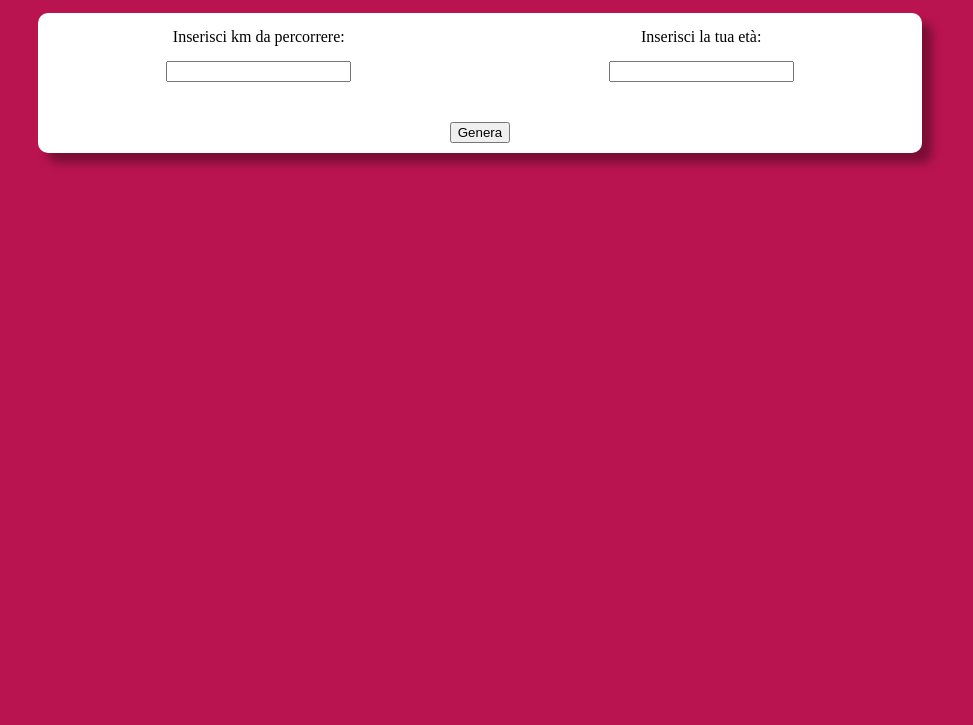
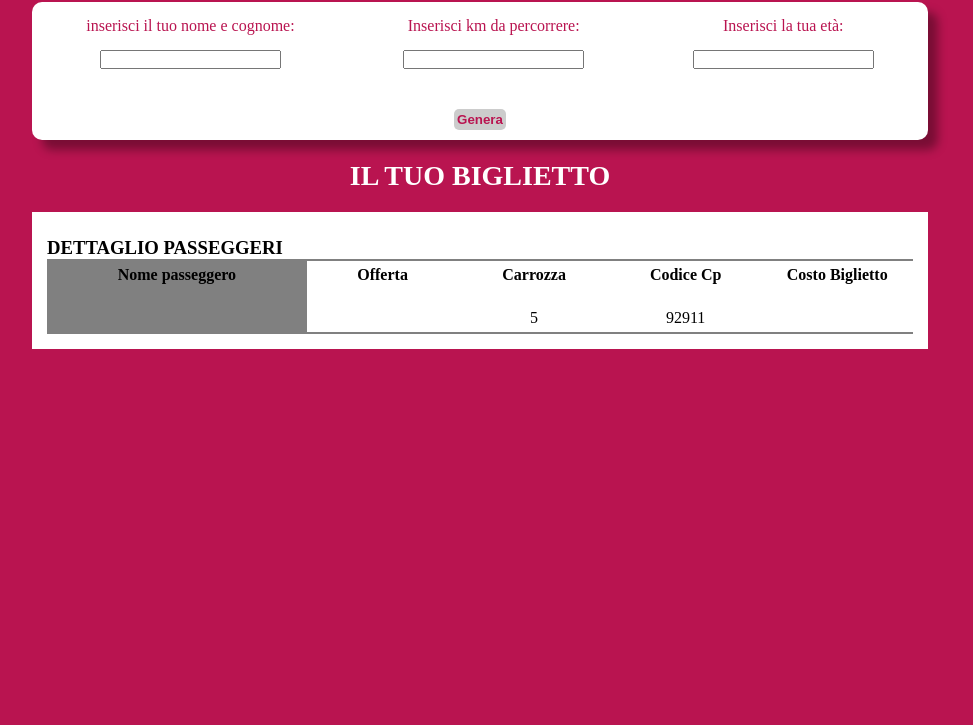
Before and after one commit to salvatorebarbaro/js-biglietto-treno-form, a plain HTML site: page index.html in a window 1280 px wide. Shown: the part 75-800 px from the top of the page, without its empty margins (160-1133 px from the left). Drawn offline with Linux system fonts and the light colour scheme.

Commit message:
fine eserciaio unico problema nome che non compare nella sezione del biglietto

```diff
--- a/code.js
+++ b/code.js
@@ -13,7 +13,10 @@ const buttonElement = document.querySelector("#pulsante");
 buttonElement.addEventListener("click" ,
 function()
 {
+    // inserito value perchè abbiamo un valore
     const km = document.getElementById("km").value;
+    // text.content perchè noi vogliamo prendere il valore del nome
+    const nome = document.getElementById("nome").value;
 
     const eta = document.getElementById("eta").value;
     // abbiamo inserito una and perchè vogliamo che tutte le nostre condizioni siano vere per andare avanti e il not fuori perchè andremo avanti qaundo queste condizioni saranno vere
@@ -43,7 +46,8 @@ function()
         Costo_biglietto = Number ((costo_tratta - ((costo_tratta * sconto_over)/ 100 ) ));
         // parseFloat viene usato in questo caso insieme ad to.fixed(2) perchè fixed restituisce una stringa con 2 valori decimali e parse lo traforma in numero nuovamente
         Costo_biglietto = parseFloat(Costo_biglietto.toFixed(2));
-        document.getElementById("Costo_biglietto").innerHTML = `Questo è quanto spendi ${Costo_biglietto}`;
+        document.getElementById("Costo_biglietto").innerHTML = `${Costo_biglietto}€`;
+        document.getElementById("tipo-biglietto").innerText = `sconto over`;
 
     }
     // secondo snodo della nostra condizione
@@ -52,16 +56,18 @@ function()
         Costo_biglietto = Number ((costo_tratta - ((costo_tratta * sconto_under)/ 100 ) ));
         // parseFloat viene usato in questo caso insieme ad to.fixed(2) perchè fixed restituisce una stringa con 2 valori decimali e parse lo traforma in numero nuovamente
         Costo_biglietto = parseFloat(Costo_biglietto.toFixed(2));
-        document.getElementById("Costo_biglietto").innerHTML = `Questo è quanto spendi ${Costo_biglietto}`;
-
+        document.getElementById("Costo_biglietto").innerHTML = `${Costo_biglietto}€`;
+        document.getElementById("tipo-biglietto").innerText = `sconto under`;
     }
     // terzo snodo della nostra condizione
     else
     {
         Costo_biglietto = Number (costo_tratta) ;
-        document.getElementById("Costo_biglietto").innerHTML = `Questo è quanto spendi ${Costo_biglietto}`;
+        document.getElementById("Costo_biglietto").innerHTML = `${Costo_biglietto}€`;
+        document.getElementById("tipo-biglietto").innerText = `standard`;
     }
     console.log(Costo_biglietto)
+    document.getElementById("nome").innerText = `${nome}`;
 
     }
 
--- a/index.html
+++ b/index.html
@@ -13,6 +13,10 @@
     <form action="" method="post">
         <div class="container-label">
             <div class="container km">
+                <label for="nome-cognome">inserisci il tuo nome e cognome:</label>
+                <input type="text" id="nome" name="nome-passegero" required>
+            </div>
+            <div class="container km">
                 <label for="km">Inserisci km da percorrere:</label>
                 <input type="number" id="km" name="km_biglietto" required>
             </div>
@@ -27,6 +31,33 @@
             <button id="pulsante" type="button">Genera</button>
         </div>
     </form>
+    <h2>Il tuo biglietto</h2>
+    <div id="container-biglietto-treno">
+        <h3>Dettaglio Passeggeri</h3>
+        <div id="biglietto-treno">
+            <div id="nome-utente" >
+                <div><strong>Nome passeggero</strong></div>
+                <div id="nome"></div>
+            </div>
+            <div class="elementi">
+                <div><strong>Offerta</strong></div>
+                <div id="tipo-biglietto"></div>
+            </div>
+            <div class="elementi">
+                <div><strong>Carrozza</strong></div>
+                <div>5</div>
+            </div>
+            <div class="elementi">
+                <div><strong>Codice Cp</strong></div>
+                <div>92911</div>
+            </div>
+            <div class="elementi">
+                <div><strong>Costo Biglietto</strong></div>
+                <div id="Costo_biglietto"></div>
+            </div>
+        </div>
+
+    </div>
 
     <script src="./code.js"></script>
 </body>
--- a/style.css
+++ b/style.css
@@ -1,9 +1,30 @@
+*
+{
+    padding: 0;
+    margin: 0;
+    box-sizing: border-box;
+
+}
 body
 {
     display: flex;
     flex-direction: column;
     align-items: center;
     background-color: #B91450;
+    /* background-image:url(https://www.bing.com/images/blob?bcid=RN.OpYYTtJ0GqxcxoNWLuD9SqbotqVTdP6A);
+    background-size: cover;
+    background-position: center;
+    background-repeat: no-repeat; */
+    gap: 20px;
+
+
+}
+h1
+{
+    color: white;
+    font-size: 36px;
+    text-transform: uppercase;
+    margin-top: 15px;
 }
 form
 {
@@ -12,6 +33,7 @@ form
     border-radius: 10px;
     background-color: white;
     box-shadow: 10px 10px 10px #00000059;
+    color: #B91450;
 }
 .container-label
 {
@@ -32,3 +54,61 @@ form
     display: flex;
     justify-content: center;
 }
+#bottone button
+{
+    color: #B91450;
+    background-color: #CCCCCC;
+    border: #CCCCCC;
+    padding: 3px;
+    border-radius: 5px;
+    font-weight: bold;
+
+}
+#bottone button:hover
+{
+    border:5px solid lightcoral;
+}
+h2
+{
+    color: white;
+    font-size: 28px;
+    text-transform: uppercase;
+}
+#container-biglietto-treno
+{
+    display: flex;
+    width: 70%;
+    background-color: white;
+    flex-direction: column;
+    padding: 15px;
+}
+h3{margin-top: 10px;
+    text-transform: uppercase;}
+#biglietto-treno
+{
+    display: flex;
+    border-top:2px solid #808080;
+    border-bottom:2px solid #808080;
+    height: 75px;
+
+
+}
+#nome-utente
+{
+    background-color: #808080;
+    width: 30%;
+    display: flex;
+    flex-direction: column;
+    justify-content: space-between;
+    align-items: center;
+    padding: 5px;
+}
+.elementi
+{
+    display: flex;
+    flex-direction: column;
+    justify-content: space-between;
+    width: 17.5%;
+    align-items: center;
+    padding: 5px;
+}
```
